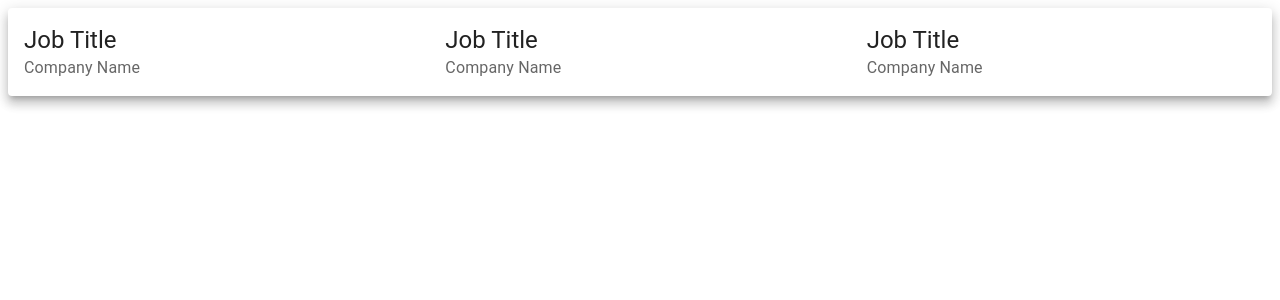
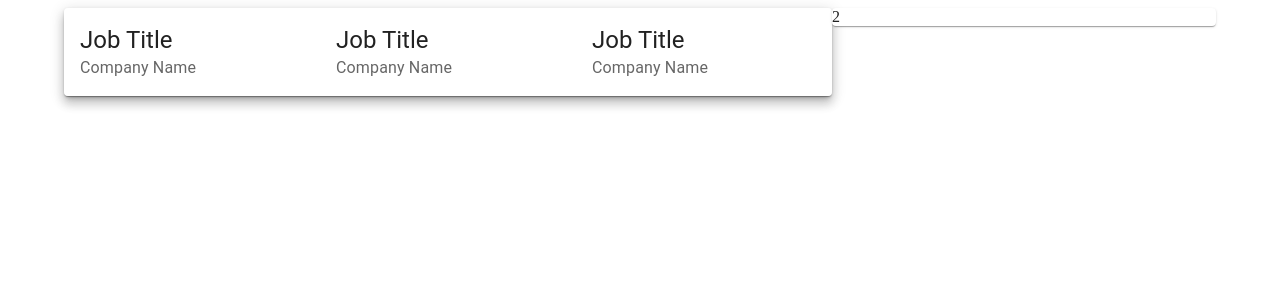
Before and after one commit to EonYY/quests, a Next.js app in the folder first-quest/: page / in a window 1280 px wide. Shown: the top 300 px of the page. Built offline with nearby package versions, Linux system fonts and the light colour scheme.

Commit message:
Create page layout

```diff
--- a/first-quest/components/JobCard.js
+++ b/first-quest/components/JobCard.js
@@ -8,12 +8,10 @@ import Grid from '@mui/material/Grid'
 import DeleteOutlined from '@mui/icons-material/DeleteOutlined'
 import { makeStyles } from '@mui/styles'
 import Avatar from '@mui/material/Avatar'
-import { yellow, green, pink, blue } from '@mui/material/colors'
 
 
 
-export default props => {
-
+export default function JobCard() {
 
     return (
       <Card elevation={8}>
@@ -44,10 +42,4 @@ export default props => {
         </Grid>
       </Card>
     )
-
-
-
-
-
-
 }
--- a/first-quest/pages/index.js
+++ b/first-quest/pages/index.js
@@ -1,8 +1,35 @@
 import JobCard from "../components/JobCard";
+import { Grid, Paper, Container} from '@mui/material'
 
 
 export default function Home() {
   return (
-      <JobCard />
+    <Container>
+      <Grid container>
+
+
+      {/*
+      {jobs.map(job => (
+        <Grid item key={job.id} xs={12} md={8}>
+          <JobCard job={job} />
+        </Grid>
+      ))}
+
+
+      */}
+
+        <Grid item xs={12} md={8}>
+          <Paper>
+            <JobCard />
+          </Paper>
+        </Grid>
+
+        <Grid item xs={12} md={4}>
+          <Paper>2</Paper>
+        </Grid>
+
+
+    </Grid>
+  </Container>
   )
 }
```
